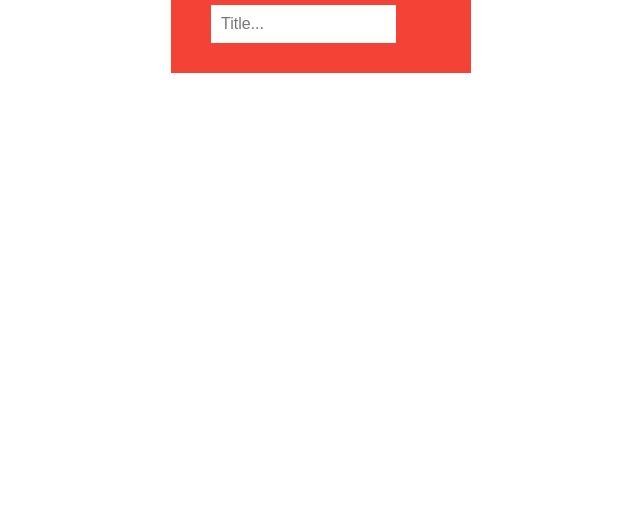
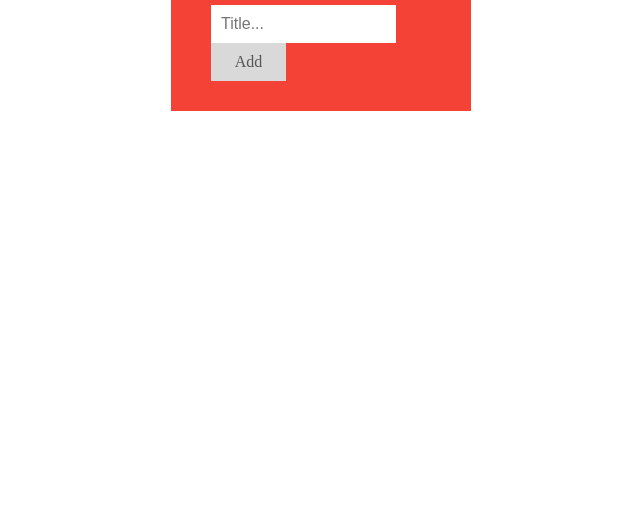
Before and after one commit to JanaR-bit/ToDo, a plain HTML site: page index.html in a window 1280 px wide. Shown: the part 275-800 px from the top of the page, without its empty margins (327-967 px from the left). Drawn offline with Linux system fonts and the light colour scheme.

Commit message:
Hinzufuegen der Javascript Implementation

```diff
--- a/index.html
+++ b/index.html
@@ -13,7 +13,7 @@
     <div id="myDIV" class="header">
         <h2>My To Do List</h2>
         <input type="text" id="myInput" placeholder="Title...">
-      <!--<span onclick="newElement()" class="addBtn">Add</span> -->
+      <span onclick="newElement()" class="addBtn">Add</span>
       </div>
 
       <ul id="myUL">
```
